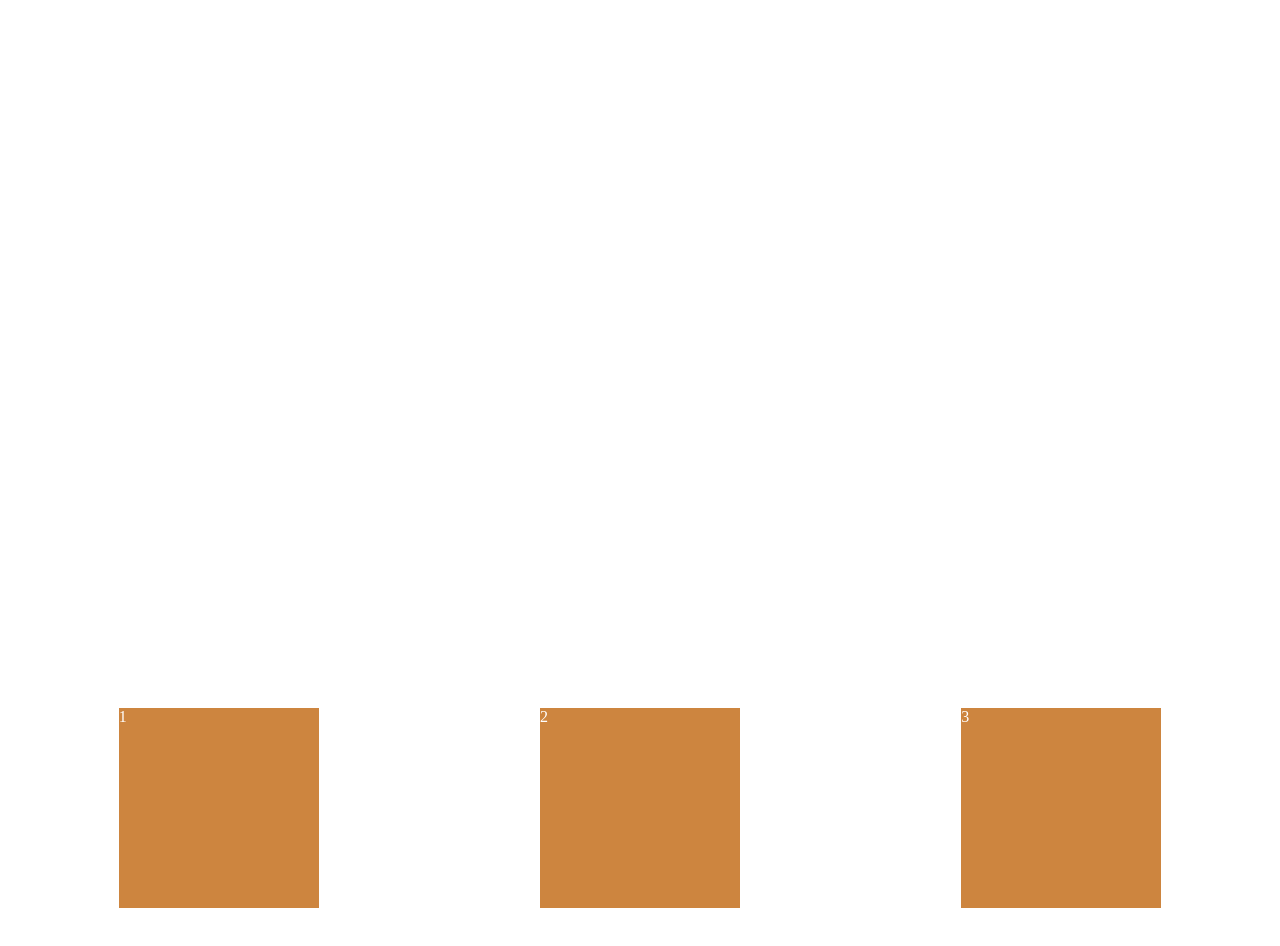
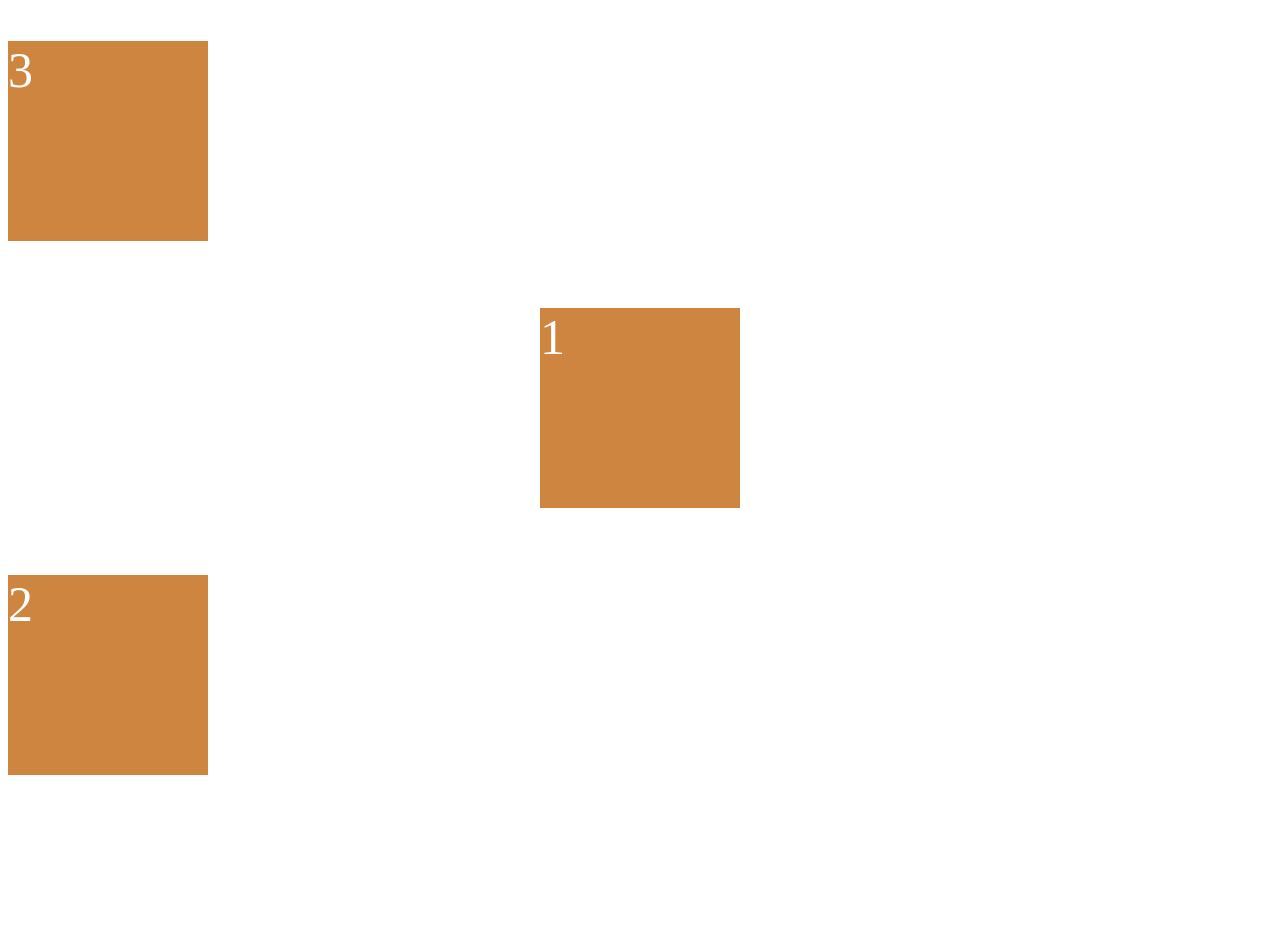
Before and after one commit to Yeonlisa/scss-masterclass, a plain HTML site: page index.html in a window 1280 px wide. Shown: the top 946 px of the page. After the commit the page ends 816 px from the top, so only its background shows below. Drawn offline with Linux system fonts and the light colour scheme.

Commit message:
align-self and order

```diff
--- a/index.html
+++ b/index.html
@@ -8,10 +8,10 @@
     <link rel="stylesheet" href="styles.css" />
 </head>
 <body>
-    <div class="wrapper">
-        <div class="box">1</div>
-        <div class="box">2</div>
-        <div class="box">3</div>
+    <div class="father">
+        <div class="child">1</div>
+        <div class="child">2</div>
+        <div class="child">3</div>
     </div>
 </body>
 </html>
--- a/styles.css
+++ b/styles.css
@@ -1,15 +1,24 @@
-.wrapper {
+.father {
     display: flex;
+    flex-direction: column;
     /* Main Axis */
     justify-content: space-around;
-    /* Cross Axis */
-    align-items: center;
-    height: 200vh;
+    height: 100vh;
 }
 
-.box {
+.child {
     width: 200px;
     height: 200px;
     background: peru;
     color: white;
+    font-size: 50px;
 }
+
+.child:nth-child(1) {
+    order: 2;
+    align-self: center;
+}
+
+.child:nth-child(2) {
+    order: 3;
+}
```
Also changed, not shown: README.md.
